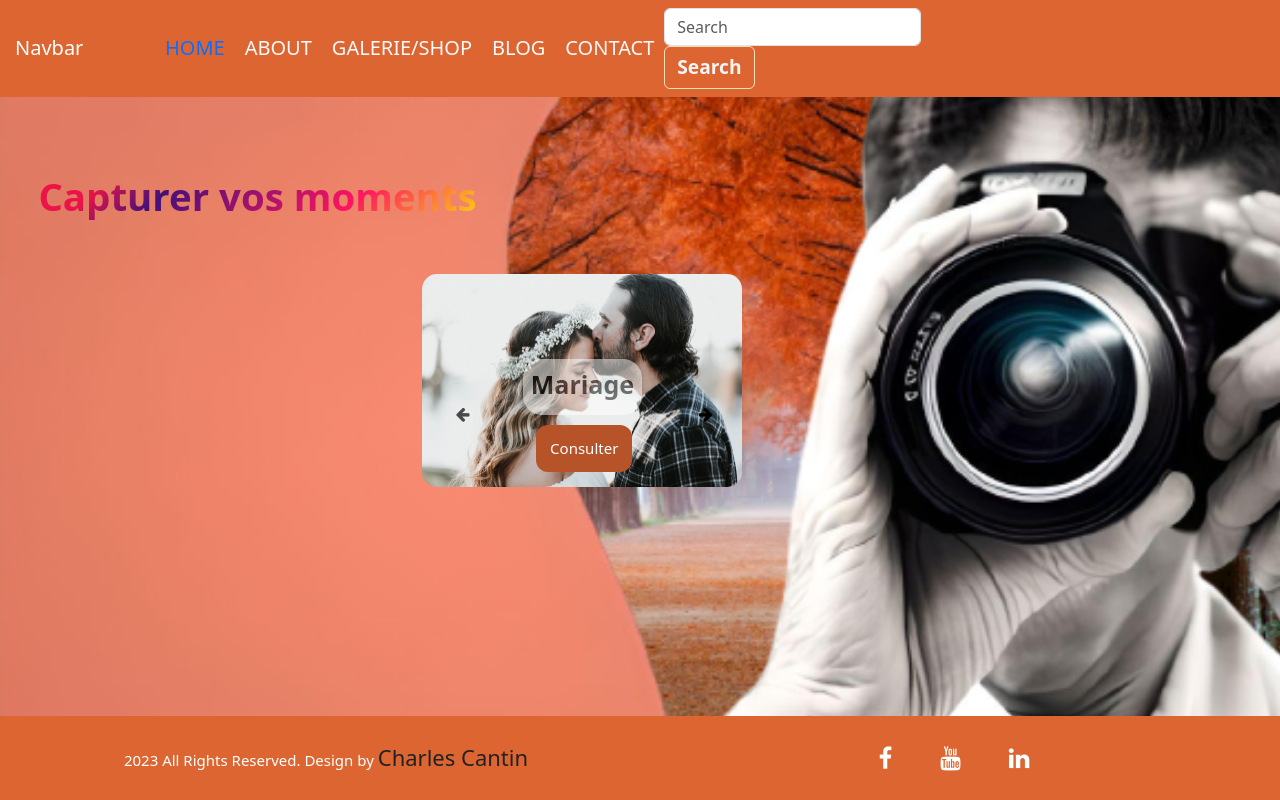
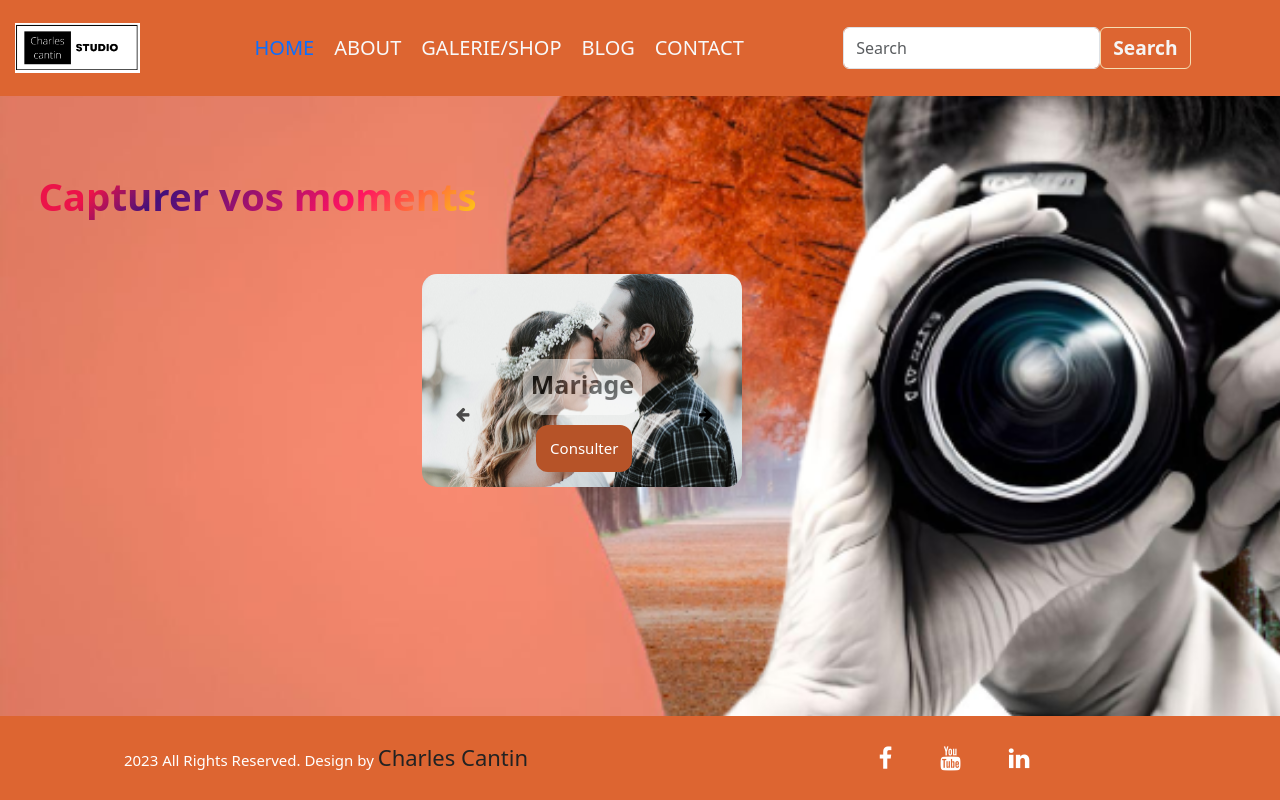
Before and after one commit to RACHID63/porte-folio1, a website: page index.html in a window 1280 px wide. Drawn offline with nearby package versions, Linux system fonts and the light colour scheme; files whose address does not match are found by name.

Commit message:
add icon in navbar

```diff
--- a/Asset/layout/navbar.html
+++ b/Asset/layout/navbar.html
@@ -1,5 +1,5 @@
 <nav id="navbar" class="container-fluid navbar navbar-expand-lg navbar-dark fixed-top ">
-    <a class="navbar-brand ml-5" href="Asset/images/icones/logo.png">Navbar</a>
+    <img src="Asset/images/icones/logo.png" alt="Logo" class="navbar-brand ml-5">
     <button class="navbar-toggler" type="button" data-toggle="collapse" data-target="#navbarSupportedContent"
         aria-controls="navbarSupportedContent" aria-expanded="false" aria-label="Toggle navigation">
         <span class="navbar-toggler-icon"></span>
@@ -23,7 +23,7 @@
                 <a class="font-weight-bold nav-link text-light" href="contact.html">Contact</a>
             </li>
         </ul>
-        <form id="myForm" class="form-inline my-2 my-lg-0 mr-5">
+        <form id="myForm" class="form-inline my-2 my-lg-0 mr-5 d-flex">
             <input class="form-control mr-sm-2" type="search" placeholder="Search" aria-label="Search" />
             <button class="btn btn-outline-success my-2 my-sm-0" type="submit">
                 Search
--- a/Asset/persocss/responsive.css
+++ b/Asset/persocss/responsive.css
@@ -20,7 +20,7 @@
 	width:200%;
 	position: absolute;
 	top: 30vh;
-	left: 8vw;
+	left: -100vw;
 }
 
   #banner_slider a.carousel-control-next {
--- a/Asset/persocss/style.css
+++ b/Asset/persocss/style.css
@@ -271,6 +271,12 @@ button {
   background-image: url(/Asset/images/fotor-ai-20231005131213.png);
   background-repeat: no-repeat;
   background-size: cover;
+}
+
+.navbar-expand-lg .navbar-collapse {
+  display: flex!important;
+  flex-basis: auto;
+  justify-content: space-evenly;
 }
 
 .navbar {
```
Also changed, not shown: Asset/images/fotor-ai-20231005131213.jpg (deleted).
